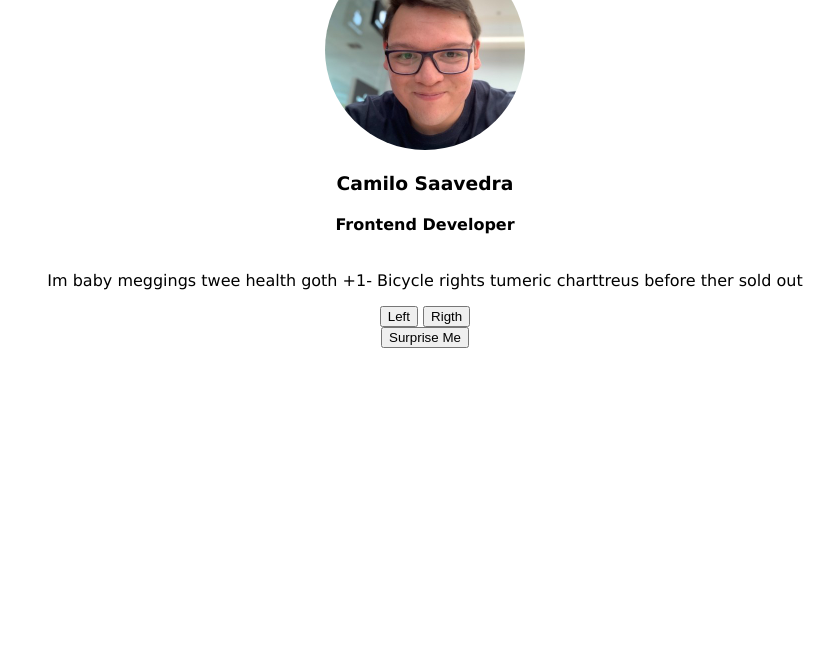
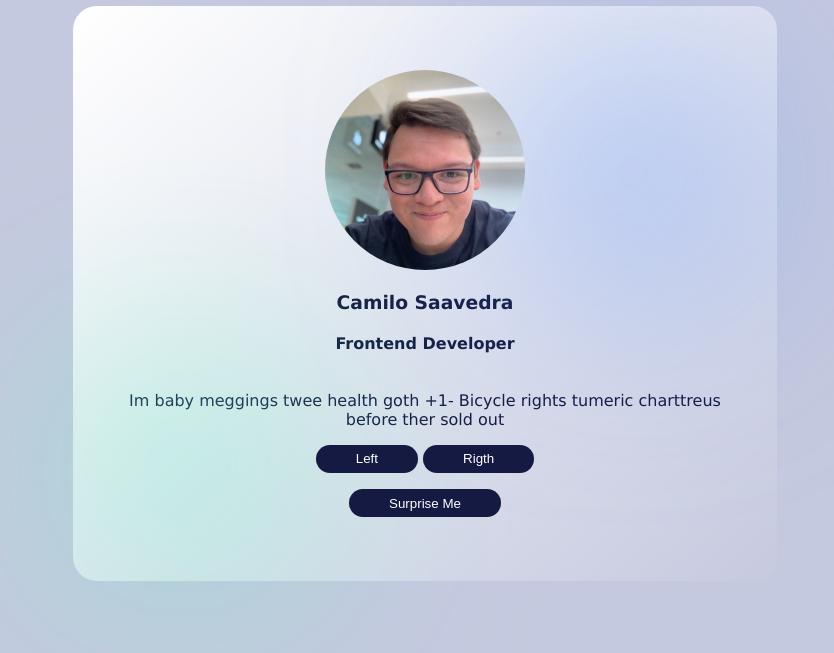
Before and after one commit to csaavedras/Vanilla-JavaScript-Projects, a plain HTML site: page Review_Carousel/index.html in a window 1280 px wide. Shown: the part 147-800 px from the top of the page, without its empty margins (215-1049 px from the left). Drawn offline with Linux system fonts and the light colour scheme.

Commit message:
Add: Finish design style

```diff
--- a/Review_Carousel/app.css
+++ b/Review_Carousel/app.css
@@ -4,10 +4,23 @@ body {
   box-sizing: border-box;
   font-family: 'Lucida Sans', 'Lucida Sans Regular', 'Lucida Grande',
     'Lucida Sans Unicode', Geneva, Verdana, sans-serif;
-  display: grid;
-  place-items: center;
-  height: 50vh;
+  display: flex;
+  flex-direction: column;
+  justify-content: center;
+  align-items: center;
+  height: 100vh;
   text-align: center;
+  background-color: #c5c9df;
+  color: #141a41;
+}
+button {
+  background-color: #141a41;
+  color: #fff;
+  border: 0;
+  padding: 0.5em 3em;
+  border-radius: 15px;
+  cursor: pointer;
+  z-index: 1;
 }
 img {
   width: 200px;
@@ -16,15 +29,51 @@ img {
   object-fit: cover;
 }
 .card {
-  width: 80%;
-  padding: 1em 2em;
+  width: 50%;
+  padding: 4em 2em;
   height: auto;
   display: flex;
   flex-direction: column;
   justify-content: space-around;
   align-items: center;
+  background: linear-gradient(
+    139.03deg,
+    #ffffff 0%,
+    rgba(255, 255, 255, 0) 101.67%,
+    #cbcaff 101.67%
+  );
+  mix-blend-mode: normal;
+  border-radius: 24px;
+  position: relative;
+  z-index: 1000;
 }
 
 .card_testimonial {
   text-align: center;
 }
+.arrowButtons {
+  margin-bottom: 1em;
+}
+.circle_shape {
+  width: 220px;
+  height: 220px;
+  border-radius: 50%;
+  z-index: 0;
+}
+.circle_1 {
+  background: rgba(94, 255, 197, 0.6);
+  position: absolute;
+  bottom: 0;
+  left: 0;
+  filter: blur(120px);
+}
+.circle_2 {
+  background: rgba(94, 148, 255, 0.6);
+  filter: blur(114px);
+  position: absolute;
+  top: 10%;
+  right: 5%;
+}
+.card_footer {
+  z-index: 1;
+}
--- a/Review_Carousel/index.html
+++ b/Review_Carousel/index.html
@@ -10,6 +10,8 @@
   <body>
     <h1>My Reviews</h1>
     <div class="card">
+      <div class="circle_shape circle_1"></div>
+      <div class="circle_shape circle_2"></div>
       <div class="card_photo">
         <img src="" />
       </div>
```
